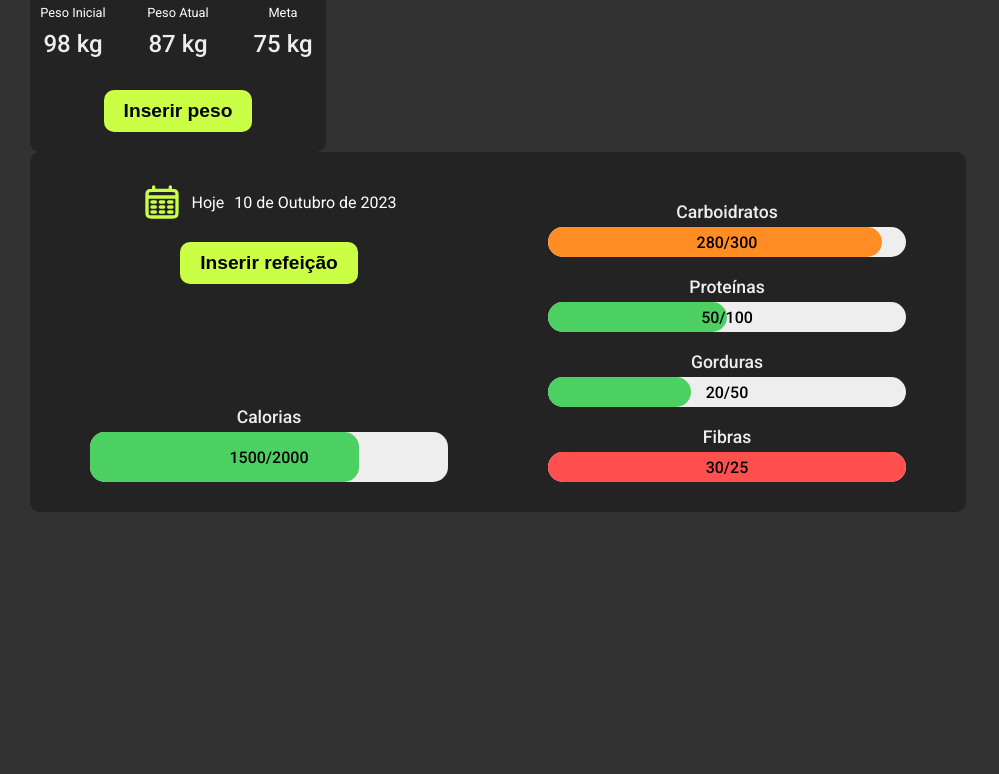
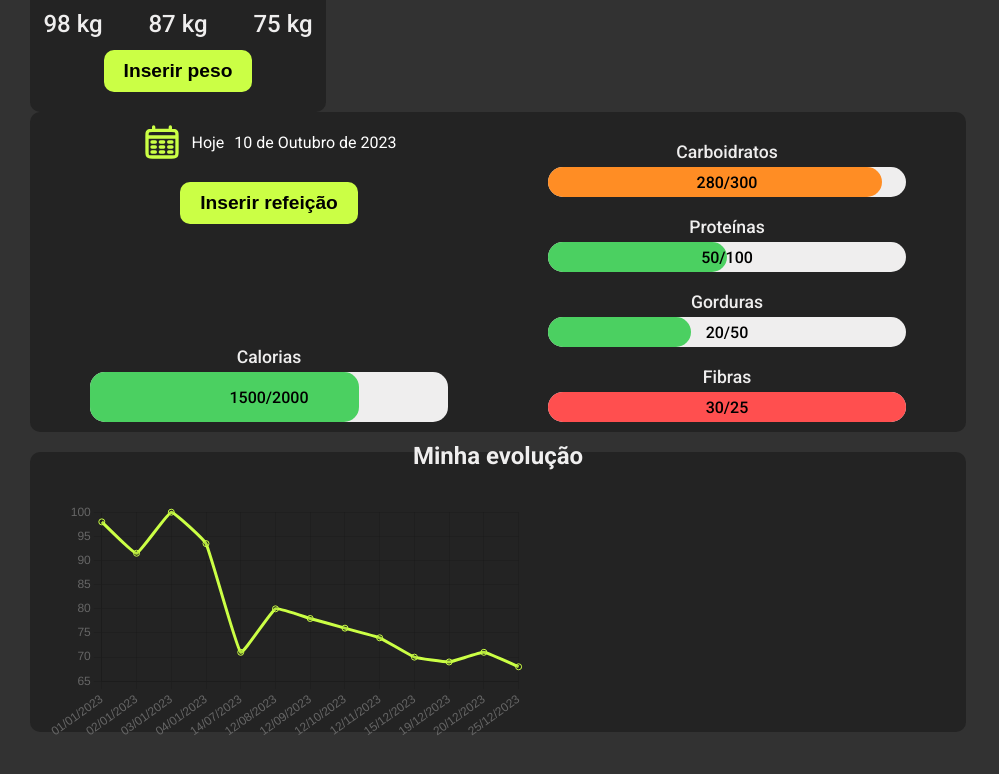
Before and after one commit to prissycorrea/controle-nutricional-webapp, a React (Create React App) app: page / in a window 1280 px wide. Shown: the part 368-1142 px from the top of the page, without its empty margins (0-999 px from the left). Before the commit the page ends 930 px from the top, so only its background shows below. Built offline with nearby package versions, Linux system fonts and the light colour scheme.

Commit message:
weight progress chart created

```diff
--- a/package.json
+++ b/package.json
@@ -9,9 +9,11 @@
     "@material-ui/icons": "^4.11.3",
     "@testing-library/jest-dom": "^5.17.0",
     "@testing-library/user-event": "^13.5.0",
+    "chart.js": "^4.4.0",
     "express": "^4.18.2",
     "mongoose": "^7.5.3",
     "react": "^17.0.2",
+    "react-chartjs-2": "^5.2.0",
     "react-dom": "^17.0.2",
     "react-router-dom": "^6.16.0",
     "react-scripts": "5.0.1",
--- a/src/App.js
+++ b/src/App.js
@@ -5,14 +5,19 @@ import './App.css';
 import Navbar from './components/NavbarSection/Navbar';
 import WeightInfo from './components/WeightSection/WeightInfo';
 import ConsumeInfo from './components/ConsumeSection/ConsumeInfo';
+import WeightProgressInfo from './components/WeightProgressSection/WeightProgressInfo';
 
 const Container = styled.div`
-    display: flex;      // Usa flexbox para a organização
-    flex-wrap: wrap;    // Permite que os items "quebrem" para a próxima linha
-    justify-content: space-between;  // Espaçamento entre os cards
+    align-items: space-around;
+    display: flex;
+    flex-wrap: wrap;
+    justify-content: space-between;
     /*max-width: 450px;   // Largura máxima (2 cards + margens)*/
     padding: 30px;
-    margin: 20px auto;  // Margem central
+    margin: 20px auto;
+    & > :nth-child(3) {
+        margin-top: 20px;
+    }
 `;
 
 function App() {
@@ -23,6 +28,7 @@ function App() {
       <Container>
         <WeightInfo />
         <ConsumeInfo />
+        <WeightProgressInfo />
       </Container>
       </div>
     </Router>
--- a/src/components/ConsumeSection/ConsumeInfo.js
+++ b/src/components/ConsumeSection/ConsumeInfo.js
@@ -56,7 +56,7 @@ const ProgressTitle = styled.span`
 function ConsumeInfo() {
     const diet = getDietInfo();
     return (
-        <Card width="70vw" height="40vh">
+        <Card width="70vw" height="35vh">
             <ConsumeInfoContainer>
                 <DateContainer>
                     <DateButtonContainer>
--- a/src/components/SectionTitle.js
+++ b/src/components/SectionTitle.js
@@ -0,0 +1,11 @@
+import styled from '@emotion/styled';
+
+const SectionTitle = styled.h2`
+    font-size: 1.5em;
+    font-weight: bold;
+    color: #EFEEEE;
+    margin: 0.5em 0;
+    margin-top: 20px;
+`;
+
+export default SectionTitle;
--- /dev/null
+++ b/src/components/WeightProgressSection/WeightProgressInfo.js
@@ -0,0 +1,23 @@
+import styled from '@emotion/styled';
+import Card from '../Card';
+import SectionTitle from '../SectionTitle';
+import WeightProgressChart from './chart';
+
+const ChartContainer = styled.div`
+    width: 100%;
+    height: 100%;
+    padding: 20px;
+`;
+
+function WeightProgressInfo(weightData) {
+    return (
+        <Card width="70vw" height="30vh">
+            <SectionTitle>Minha evolução</SectionTitle>
+            <ChartContainer>
+                <WeightProgressChart data={weightData} options={{ maintainAspectRatio: false }} width={'100%'}/>
+            </ChartContainer>
+        </Card>
+    );
+}
+
+export default WeightProgressInfo;
--- /dev/null
+++ b/src/components/WeightProgressSection/chart.js
@@ -0,0 +1,25 @@
+import React from 'react';
+import { Line } from 'react-chartjs-2';
+import { LineController, LineElement, PointElement, CategoryScale, LinearScale, Chart } from 'chart.js';
+import weightData from '../../services/weightData';
+
+Chart.register(LineController, LineElement, PointElement, CategoryScale, LinearScale);
+
+function WeightProgressChart() {
+    const chartData = {
+        labels: weightData.map(entry => entry.date),
+        datasets: [
+            {
+                label: 'Peso (kg)',
+                data: weightData.map(entry => entry.weight),
+                fill: false,
+                borderColor: '#CBFF45',
+                tension: 0.1
+            }
+        ]
+    };
+
+    return <Line data={chartData} />;
+}
+
+export default WeightProgressChart;
--- a/src/components/WeightSection/WeightInfo.js
+++ b/src/components/WeightSection/WeightInfo.js
@@ -20,7 +20,7 @@ const WeightIconsContainer = styled.div`
 function WeightInfo() {
     const user = getLoggedInUser();
     return (
-        <Card width="20vw" height="40vh">
+        <Card width="20vw" height="35vh">
             <WelcomeTitle />
             <WeightIconsContainer>
                 <WeightIcon
--- /dev/null
+++ b/src/services/weightData.js
@@ -0,0 +1,17 @@
+const weightData = [
+    { date: '01/01/2023', weight: 98 },
+    { date: '02/01/2023', weight: 91.5 },
+    { date: '03/01/2023', weight: 100 },
+    { date: '04/01/2023', weight: 93.5 },
+    { date: '14/07/2023', weight: 71 },
+    { date: '12/08/2023', weight: 80 },
+    { date: '12/09/2023', weight: 78 },
+    { date: '12/10/2023', weight: 76 },
+    { date: '12/11/2023', weight: 74 },
+    { date: '15/12/2023', weight: 70 },
+    { date: '19/12/2023', weight: 69 },
+    { date: '20/12/2023', weight: 71 },
+    { date: '25/12/2023', weight: 68 },
+];
+
+export default weightData;
```
Also changed, not shown: src/components/ProgressSection/ProgressInfo.js (deleted), src/components/ProgressSection/chart.js (deleted), 1 other file (tests, documents, lock files or other folders).
